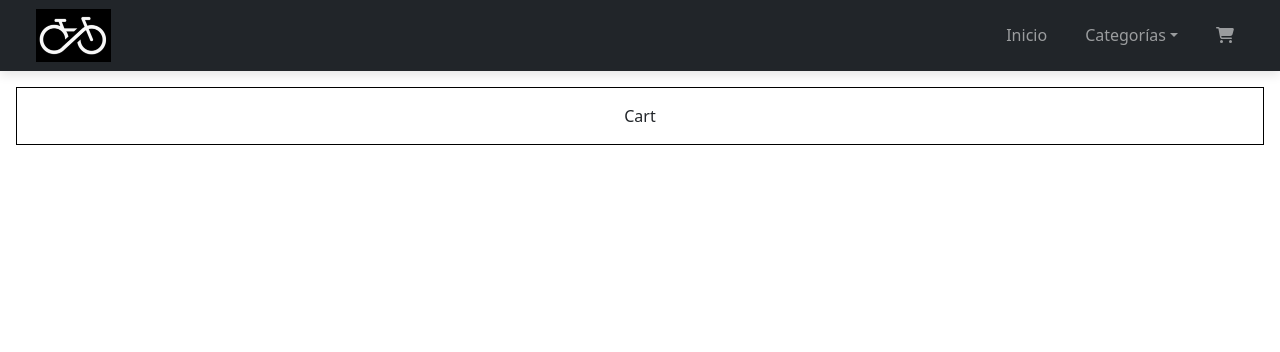
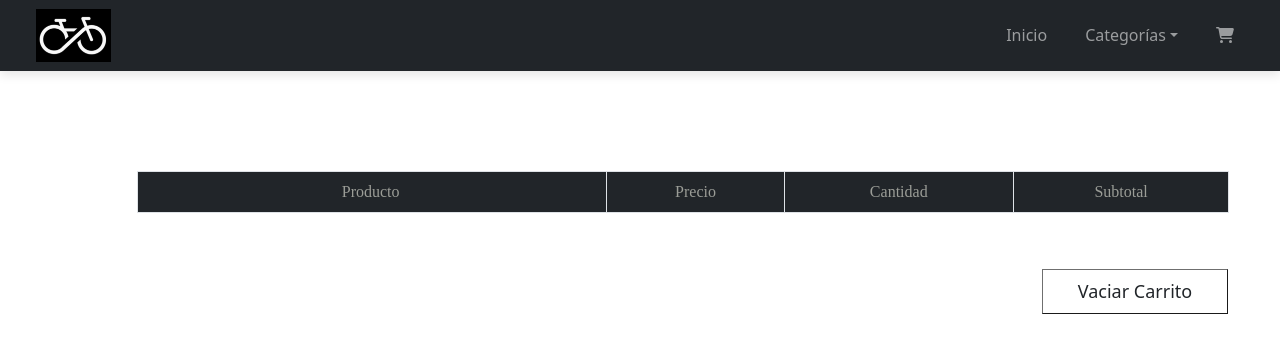
Before and after one commit to FranciscoFernandezMatos/bicitienda-app, a React (Create React App) app: page /cart in a window 1280 px wide. Shown: the top 352 px of the page. Built offline with nearby package versions, Linux system fonts and the light colour scheme.

Commit message:
Crear CartContext

```diff
--- a/src/App.js
+++ b/src/App.js
@@ -1,5 +1,6 @@
+import 'bootstrap/dist/css/bootstrap.min.css';
+import CartContextProvider from "./context/CartContext"
 import { BrowserRouter, Routes, Route } from "react-router-dom";
-import 'bootstrap/dist/css/bootstrap.min.css';
 import NavBar from "./components/NavBar/Navbar";
 import ItemListContainer from "./components/ItemListContainer/ItemListContainer.js";
 import ItemDetailContainer from "./components/ItemDetailContainer/ItemDetailContainer.js";
@@ -7,6 +8,7 @@
 
 function App() {
   return (
+    <CartContextProvider>
       <BrowserRouter>
         <div className="App">
           <NavBar/>
@@ -34,6 +36,7 @@
           </Routes>
         </div>
       </BrowserRouter>
+    </CartContextProvider>
   );
 }
 
--- a/src/components/Cart/Cart.css
+++ b/src/components/Cart/Cart.css
@@ -1,8 +1,123 @@
-.cart-container {
+.table {
+    width: 80%;
+    text-align: center;
+    margin-top: 100px;
+    --bs-table-striped-bg: rgba(0, 0, 0, 0.0);
+    vertical-align: baseline !important;
+    --bs-table-hover-bg: rgba(0, 0, 0, 0.0);
+    font-family: Poppins;
+}
+
+th {
+    color: #9b9d97;
+    font-weight: 400;
+    font-size: 16px;
+    background-color: #212529 !important;
+}
+
+tbody {
+    border-top: 1.8px solid #dee2e6 !important;
+}
+
+.th-cart {
+    width: 8%;
+    border-right: none !important;
+}
+
+.th-img {
+    width: 8%;
+    border-right: none;
+    border-left: none;
+}
+
+.th-prod {
+    border-left: none;
+    text-align: left;
+    padding-left: 30px !important;
+}
+
+td {
+    padding-bottom: 5px !important;
+    padding-top: 5px !important;
+}
+
+.td-cart {
+    border-right: none;
+    padding-right: 20px !important;
+    padding-left: 0px !important;
+    font-size: 16px;
+}
+
+.td-img {
+    width: 10%;
+    border-right: none;
+    border-left: none;
+}
+
+.td-prod {
+    border-left: none;
+    text-align: left;
+    padding-left: 30px !important;
+    color: #3f3f3f !important;
+    font-weight: 700;
+}
+
+.td-price{
+    color: #6f6f6f !important;
+    font-weight: 600;
+}
+
+.td-container {
     display: flex;
-    margin: 1rem;
-    padding: 1rem;
     align-items: center;
-    justify-content: center;
-    border: thin solid black;
+    position: relative;
+    left: 75px;
 }
+
+.cant-container {
+    display: inline;
+    margin-right: 10px;
+}
+
+.arrow-container {
+    display: inline-block;
+    font-size: 18px;
+    font-weight: 200;
+}
+
+.up {
+    display: block;
+    cursor: pointer;
+}
+
+.down {
+    display: block;
+    cursor: pointer;
+}
+
+.btn-emptyCart {
+    color: #212529;
+    text-align: center;
+    margin-top: 14px;
+    background-color: #fff;
+    border-color: #6f6f6f;
+    border-radius: 0px;
+    border-width: 1px;
+    padding: 8px;
+    position: relative;
+    left: 1042px;
+    width: 186px;
+    margin-top: 40px;
+    font-size: 18px;
+    font-weight: 400;
+}
+
+.btn-emptyCart:hover {
+    background-color: #212529;
+    color: #9b9d97;
+    border-color: #212529;
+}
+
+.empty-icon {
+    cursor: pointer;
+}
--- a/src/components/Cart/Cart.js
+++ b/src/components/Cart/Cart.js
@@ -1,11 +1,51 @@
-import "./Cart.css"
+import Table from "react-bootstrap/Table";
+import Card from "react-bootstrap/Card";
+import {FontAwesomeIcon} from "@fortawesome/react-fontawesome";
+import {Link} from "react-router-dom";
+import {faAngleUp, faAngleDown, faTrash} from "@fortawesome/free-solid-svg-icons";
+import "./Cart.css";
+import {useCartContext} from "../../context/CartContext";
 
 const Cart = () => {
+
+    const {cartList, vaciarCarrito} = useCartContext()
+
     return (
-        <div className="cart-container">
-            Cart
+        <div class="container-fluid">
+            <div class="row">
+                <div class="col-lg-12 col-xs-12 d-flex justify-content-center">
+                    <Table striped bordered hover>
+                        <thead>
+                            <tr>
+                                <th className="th-cart"></th>
+                                <th className="th-img"></th>
+                                <th className="th-prod">Producto</th>
+                                <th>Precio</th>
+                                <th>Cantidad</th>
+                                <th>Subtotal</th>
+                            </tr>
+                        </thead>
+                        <tbody>
+                            {cartList.map(prod=>
+                                <tr>
+                                    <td className="td-cart"><FontAwesomeIcon icon={faTrash} className="empty-icon"/></td>
+                                    <td className="td-img"><Link to={`/detalle/${prod.id}`}><Card.Img variant="top" src={prod.imagen}/></Link></td>
+                                    <td className="td-prod">{prod.marca} {prod.modelo}</td>
+                                    <td className="td-price">${prod.precioEfectivo}</td>
+                                    <td className="td-cant"><div className="td-container"><div className="cant-container">{prod.quantity}</div><div className="arrow-container"><FontAwesomeIcon icon={faAngleUp} className="up"/><FontAwesomeIcon icon={faAngleDown} className="down"/></div></div></td>
+                                    <td className="td-price">$ {prod.precioEfectivo * prod.quantity}</td>
+                                </tr>)}
+                        </tbody>
+                    </Table>
+                </div>
+            </div>
+            <div className="row">
+                <div className="col-lg-12 col-xs-12">
+                    <button className="btn-emptyCart" onClick={vaciarCarrito}>Vaciar Carrito</button>
+                </div>
+            </div>
         </div>
-    )
-}
+    );
+};
 
-export default Cart
+export default Cart;
--- a/src/components/Item/Item.css
+++ b/src/components/Item/Item.css
@@ -46,3 +46,19 @@
 .item-hr {
     margin-bottom: 20px;
 }
+
+.btn-detail {
+    margin-top: 8px;
+    background-color: #212529;
+    border-color: #212529;
+    border-radius: 0px;
+    color: #9b9d97;
+}
+
+.btn-detail:hover {
+    background-color: #fff;
+    color: #212529;
+    background-color: #212529;
+    color: #fff;
+    border-color: #212529;
+}
--- a/src/components/Item/Item.js
+++ b/src/components/Item/Item.js
@@ -6,20 +6,20 @@
 function Item({prod}) {
     return (
         <div key={prod.id} className="card-container col-lg-3 col-xs-6">
-                <Card style={{ width: '18rem' }}>
+            <Card style={{ width: '18rem' }}>
                     <Link to={`/detalle/${prod.id}`}><Card.Img variant="top" src={prod.imagen} className="card-img" /></Link>
                     <Card.Body>
                         <Card.Title>{`${prod.marca} - ${prod.modelo}`}</Card.Title>
                         <hr className="item-hr"/>
                         <Card.Text className="price">{`$${prod.precioTarjeta}`}</Card.Text>
                         <Link to={`/detalle/${prod.id}`}>
-                            <Button className="btn-detalle" variant="dark">Ver Detalle</Button>
+                            <Button className="btn-detail" variant="dark">Ver Detalle</Button>
                         </Link>
                         <div className="stock-container">
                             <h5>Stock Disponible: {prod.stock}</h5>
                         </div>
                     </Card.Body>
-                </Card>
+            </Card>
         </div>
     )
 }
--- a/src/components/ItemDetail/ItemDetail.js
+++ b/src/components/ItemDetail/ItemDetail.js
@@ -3,18 +3,22 @@
 import {useState} from "react";
 import "./ItemDetail.css";
 import Button from "react-bootstrap/Button";
+import {useCartContext} from "../../context/CartContext"
 
 
 const ItemDetail = ({initial, stock, product}) => {
 
     const [goCart, setGoCart] = useState(false);
 
+    const {cartList, addToCart} = useCartContext()
+
     const onAdd = (quantity) => {
-        // Aquí guardamos la cantidad elegida temporalmente
         console.log(quantity);
         setGoCart (true)
+        addToCart ({...product, quantity: quantity})
     }
 
+    console.log (cartList);
     return (
         <div className="container-fluid">
             <div className="row">
--- /dev/null
+++ b/src/context/CartContext.js
@@ -0,0 +1,33 @@
+import {createContext, useContext, useState} from "react";
+
+const CartContext = createContext([])
+
+export const useCartContext = () => useContext(CartContext)
+
+function CartContextProvider({children}) {
+    const [cartList, setCartList] = useState([])
+
+    function addToCart(item) {
+        let index = cartList.findIndex(i => i.id === item.id);
+
+        if (index > -1){
+            const oldItem = cartList [index].quantity
+            cartList.splice(index, 1)
+            setCartList ([...cartList, {...item, quantity: item.quantity + oldItem}])
+        }else{
+            setCartList ([...cartList, item])
+        }
+    }
+
+    function emptyCart() {
+        setCartList ([])
+    }
+
+    return (
+        <CartContext.Provider value={{cartList, addToCart, emptyCart}}>
+            {children}
+        </CartContext.Provider>
+    )
+}
+
+export default CartContextProvider
```
Lines whose indentation alone changed are shown as unchanged.
